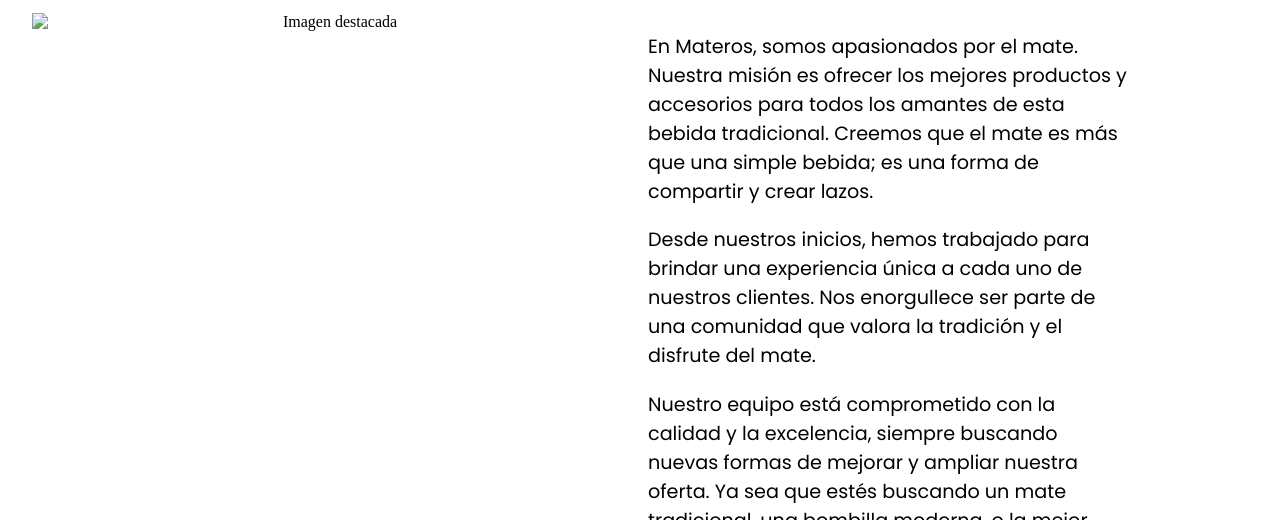
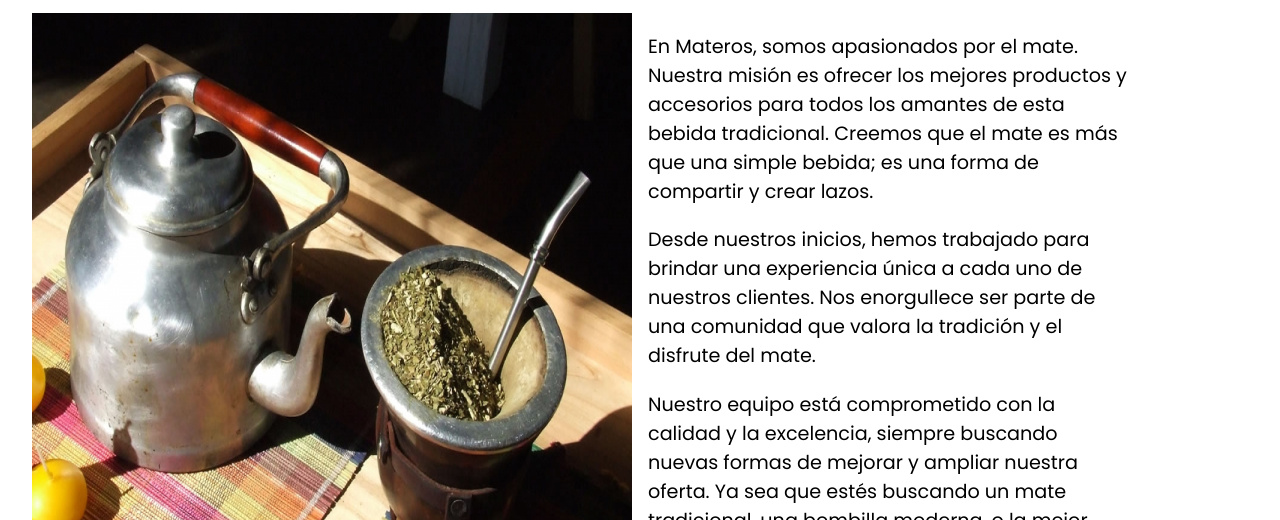
Before and after one commit to AnibalPaini/Coderhouse, a plain HTML site: page html/nosotros.html in a window 1280 px wide. Shown: the part 280-800 px from the top of the page. Drawn offline with Linux system fonts and the light colour scheme; the site is published under a folder, as on GitHub Pages, so addresses that start at the root find nothing.

Commit message:
Se modifico la ruta de una img

```diff
--- a/html/nosotros.html
+++ b/html/nosotros.html
@@ -29,7 +29,7 @@
         <h1>Sobre Materos</h1>
         <section class="section__inicio">
             <div class="imagen__inicio">
-                <img src="/img/mate_pava.jpg" alt="Imagen destacada">
+                <img src="../img/mate_pava.jpg" alt="Imagen destacada">
             </div>
             <div>
                 <p>En Materos, somos apasionados por el mate. Nuestra misión es ofrecer los mejores productos y accesorios para todos los amantes de esta bebida tradicional. Creemos que el mate es más que una simple bebida; es una forma de compartir y crear lazos.</p>
```
Also changed, not shown: 1 other file.
